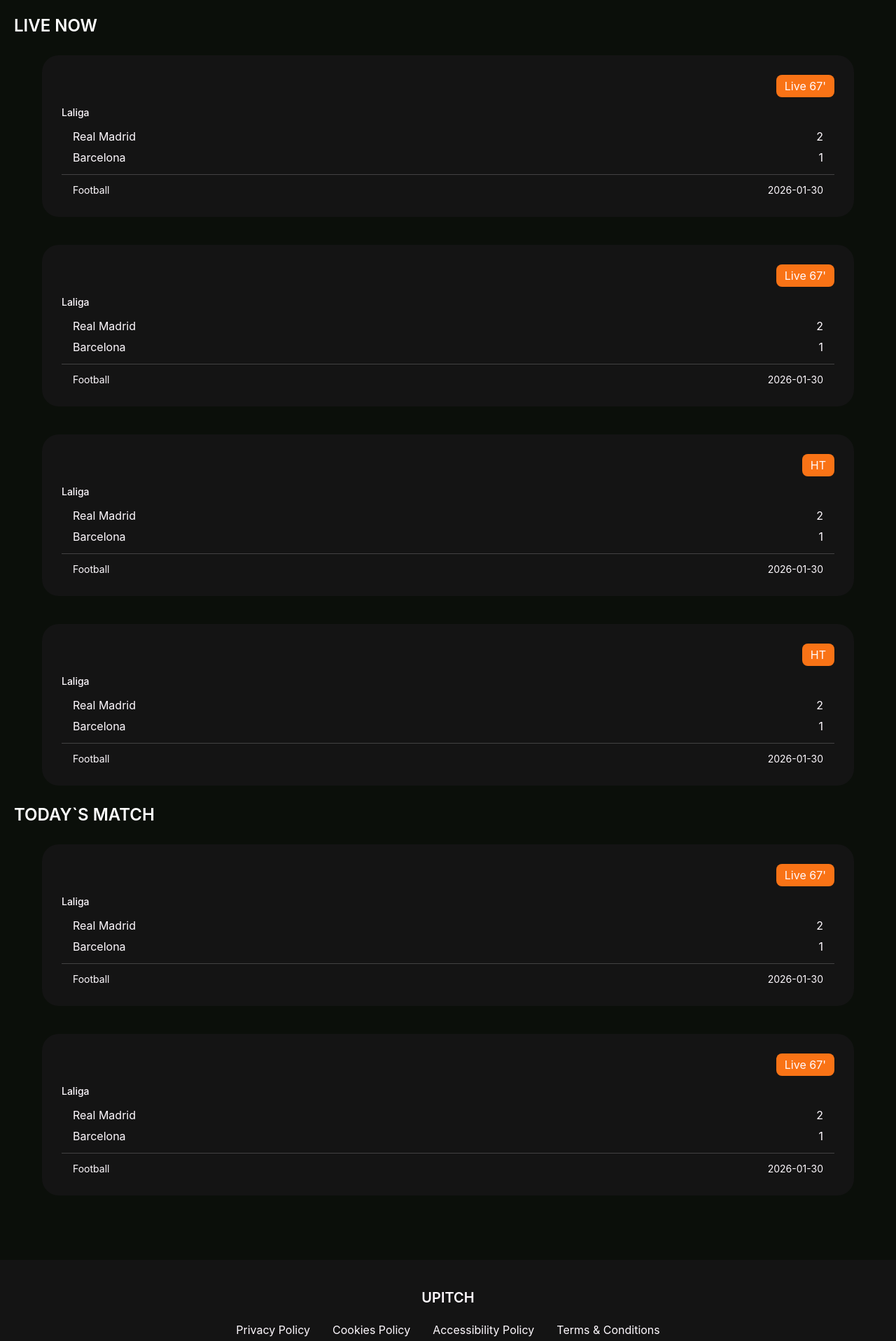
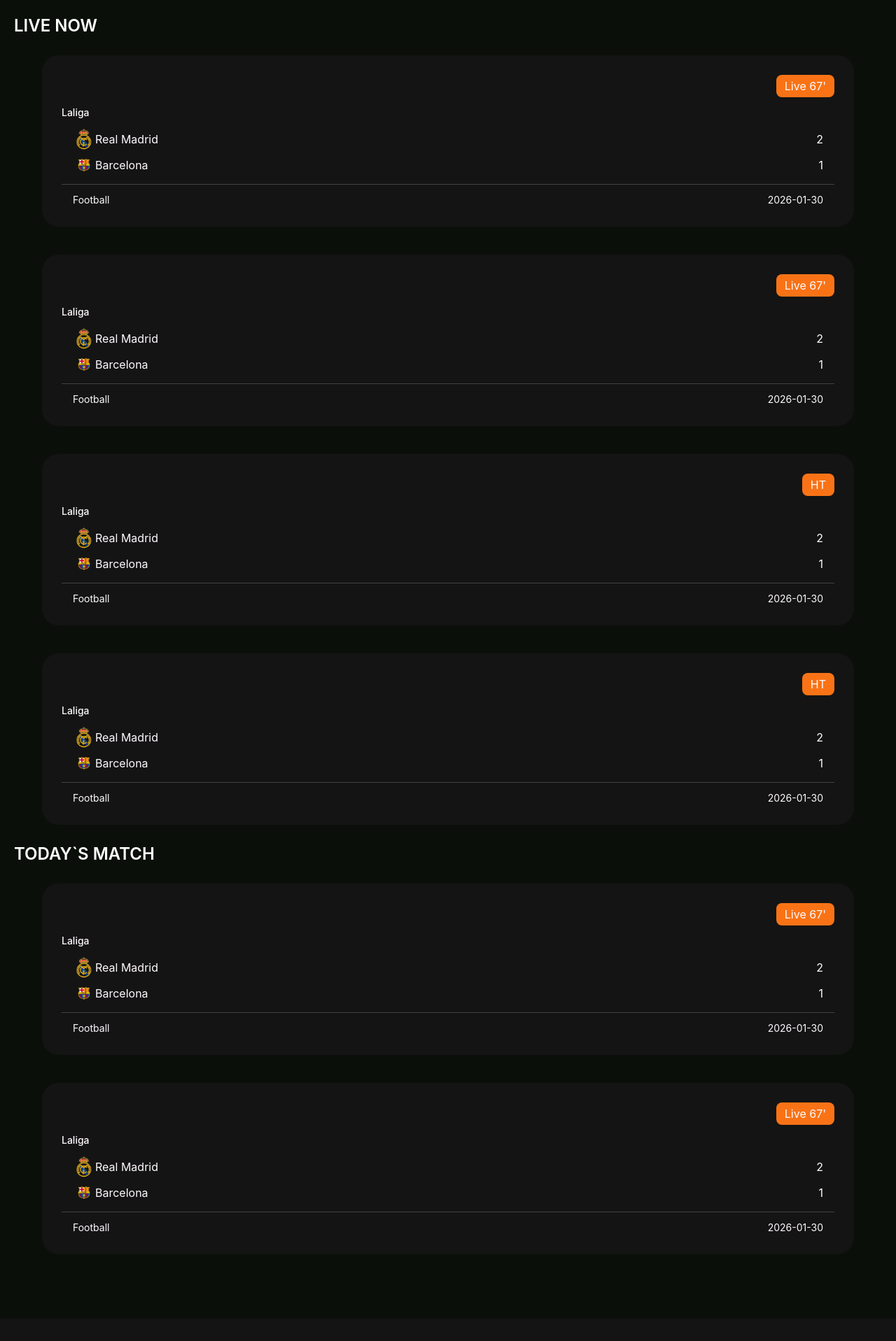
Before and after one commit to Prudentdev-xyz/U-pitch, a React (Vite) app: page / in a window 1280 px wide. Shown: the part 775-2692 px from the top of the page at 70% size. Built offline with nearby package versions, Linux system fonts and the light colour scheme.

Commit message:
Componenets-update-edit-fix

```diff
--- a/src/App.jsx
+++ b/src/App.jsx
@@ -3,6 +3,7 @@
 import { BrowserRouter, Route, Routes } from "react-router-dom";
 import { Live } from "./Pages/Live";
 import { Footer } from "./componenents/layouts/footer";
+import { Fixtures } from "./Pages/Fixtures";
 
 function App() {
   return (
@@ -11,6 +12,7 @@
         <Header />
         <Routes>
           <Route path="/" element={<Live />} />
+          <Route path="/fixtures" element={<Fixtures />} />
         </Routes>
         <Footer />
       </BrowserRouter>
--- /dev/null
+++ b/src/Pages/Fixtures.jsx
@@ -0,0 +1,7 @@
+import React from 'react'
+
+export const Fixtures = () => {
+  return (
+    <div className='text-ghost-white font-bold'>Fixtures</div>
+  )
+}
--- a/src/componenents/LiveCard.jsx
+++ b/src/componenents/LiveCard.jsx
@@ -1,5 +1,7 @@
 import React from "react";
 import { AncientButton } from "./buttons/AncientButton";
+import RealMadrid from "@/assets/RealMadrid-1.svg";
+import Barcelona from "@/assets/Barcelona-Barca1.svg";
 
 export const LiveCard = () => {
   return (
@@ -17,11 +19,17 @@
           {/* Score rows */}
           <div className="flex flex-col gap-1.5 px-1 md:px-4">
             <div className="flex justify-between items-center text-ghost-white">
+              <div className="gap-0 flex items-center">
+                <img src={RealMadrid} alt="RealMadrid" />
                 <p>Real Madrid</p>
+              </div>
               <p>2</p>
             </div>
             <div className="flex justify-between items-center text-ghost-white">
+              <div className="gap-0 flex items-center">
+                <img src={Barcelona} alt="Barcelona" />
                 <p>Barcelona</p>
+              </div>
               <p>1</p>
             </div>
           </div>
@@ -46,11 +54,17 @@
 
           <div className="flex flex-col gap-1.5 px-1 md:px-4">
             <div className="flex justify-between items-center text-ghost-white">
+              <div className="gap-0 flex items-center">
+                <img src={RealMadrid} alt="RealMadrid" />
                 <p>Real Madrid</p>
+              </div>
               <p>2</p>
             </div>
             <div className="flex justify-between items-center text-ghost-white">
+              <div className="gap-0 flex items-center">
+                <img src={Barcelona} alt="Barcelona" />
                 <p>Barcelona</p>
+              </div>
               <p>1</p>
             </div>
           </div>
@@ -74,11 +88,17 @@
 
           <div className="flex flex-col gap-1.5 px-1 md:px-4">
             <div className="flex justify-between items-center text-ghost-white">
+              <div className="gap-0 flex items-center">
+                <img src={RealMadrid} alt="RealMadrid" />
                 <p>Real Madrid</p>
+              </div>
               <p>2</p>
             </div>
             <div className="flex justify-between items-center text-ghost-white">
+              <div className="gap-0 flex items-center">
+                <img src={Barcelona} alt="Barcelona" />
                 <p>Barcelona</p>
+              </div>
               <p>1</p>
             </div>
           </div>
@@ -102,11 +122,17 @@
 
           <div className="flex flex-col gap-1.5 px-1 md:px-4">
             <div className="flex justify-between items-center text-ghost-white">
+              <div className="gap-0 flex items-center">
+                <img src={RealMadrid} alt="RealMadrid" />
                 <p>Real Madrid</p>
+              </div>
               <p>2</p>
             </div>
             <div className="flex justify-between items-center text-ghost-white">
+              <div className="gap-0 flex items-center">
+                <img src={Barcelona} alt="Barcelona" />
                 <p>Barcelona</p>
+              </div>
               <p>1</p>
             </div>
           </div>
--- a/src/componenents/TodayMatch.jsx
+++ b/src/componenents/TodayMatch.jsx
@@ -1,5 +1,7 @@
 import React from "react";
 import { AncientButton } from "./buttons/AncientButton";
+import RealMadrid from "@/assets/RealMadrid-1.svg";
+import Barcelona from "@/assets/Barcelona-Barca1.svg";
 
 export const TodayMatch = () => {
   return (
@@ -17,11 +19,17 @@
           {/* Score rows */}
           <div className="flex flex-col gap-1.5 px-1 md:px-4">
             <div className="flex justify-between items-center text-ghost-white">
-              <p>Real Madrid</p>
+              <div className="gap-0 flex items-center">
+                <img src={RealMadrid} alt="RealMadrid" />
+                <p>Real Madrid</p>
+              </div>
               <p>2</p>
             </div>
             <div className="flex justify-between items-center text-ghost-white">
-              <p>Barcelona</p>
+              <div className="gap-0 flex items-center">
+                <img src={Barcelona} alt="Barcelona" />
+                <p>Barcelona</p>
+              </div>
               <p>1</p>
             </div>
           </div>
@@ -49,11 +57,17 @@
           {/* Score rows */}
           <div className="flex flex-col gap-1.5 px-1 md:px-4">
             <div className="flex justify-between items-center text-ghost-white">
-              <p>Real Madrid</p>
+              <div className="gap-0 flex items-center">
+                <img src={RealMadrid} alt="RealMadrid" />
+                <p>Real Madrid</p>
+              </div>
               <p>2</p>
             </div>
             <div className="flex justify-between items-center text-ghost-white">
-              <p>Barcelona</p>
+              <div className="gap-0 flex items-center">
+                <img src={Barcelona} alt="Barcelona" />
+                <p>Barcelona</p>
+              </div>
               <p>1</p>
             </div>
           </div>
```
Also changed, not shown: src/assets/Barcelona-Barca1.svg (added), src/assets/RealMadrid-1.svg (added). Lines whose indentation alone changed are shown as unchanged.
